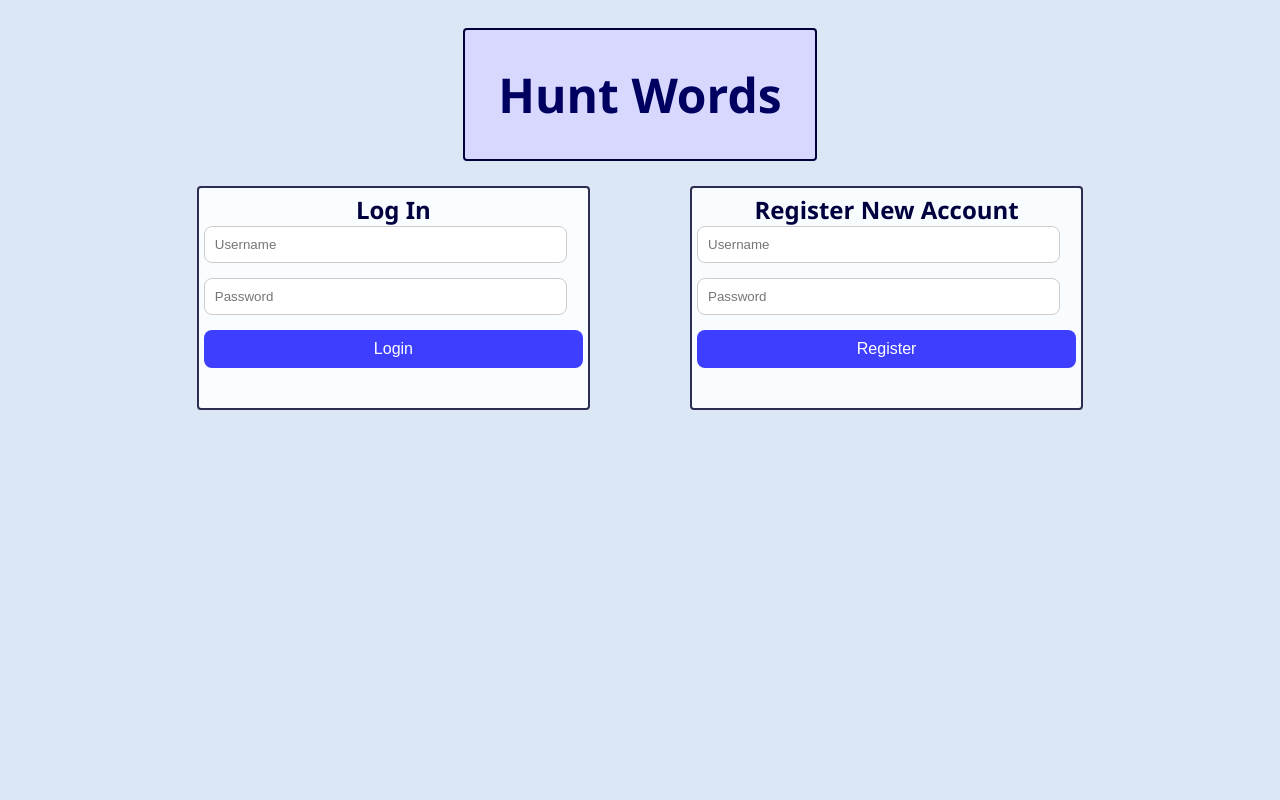
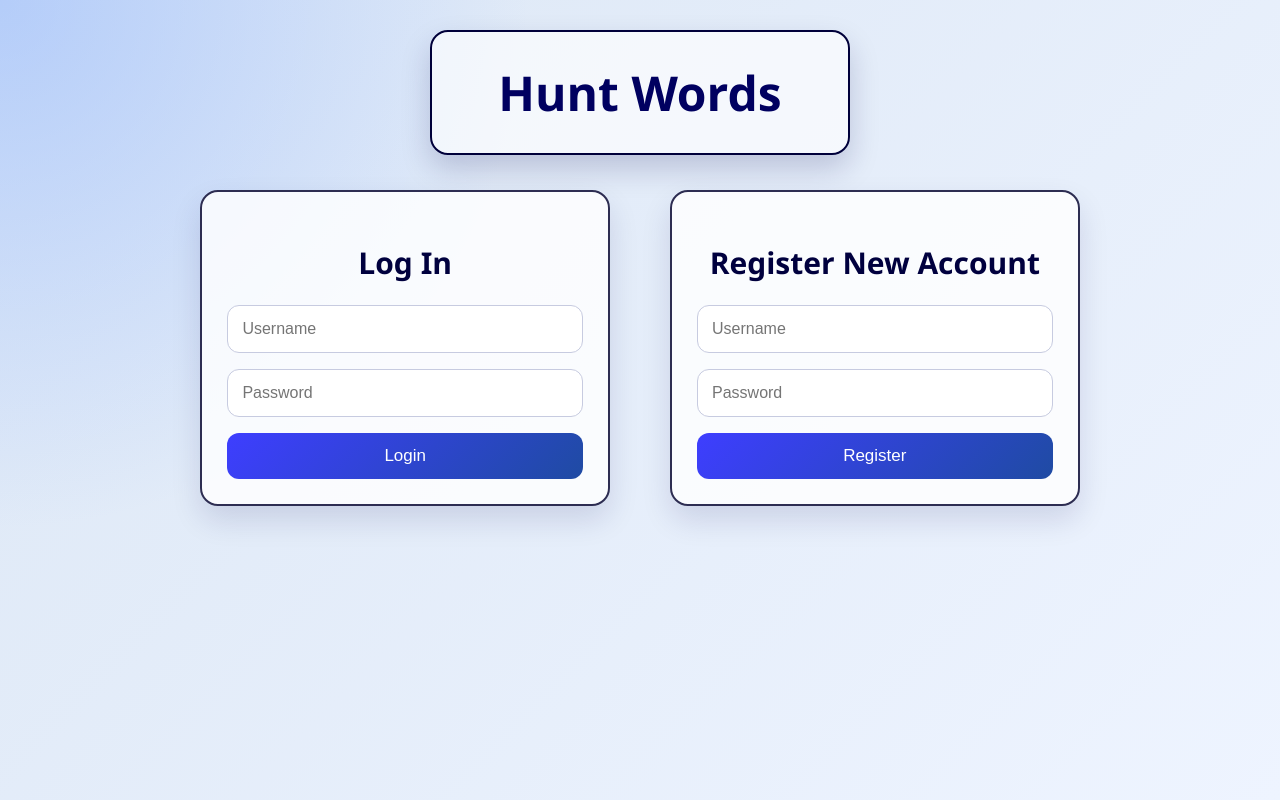
Before and after one commit to NCRD01/hunt-words, a Flask app: page / in a window 1280 px wide. Run offline with Flask 3, Linux system fonts and the light colour scheme; parts of the project's set-up code (start-up, migrations or seed data) failed here and were passed over.

Commit message:
Polish UI styling

```diff
--- a/static/style.css
+++ b/static/style.css
@@ -1,112 +1,121 @@
-body{
-    font-family:'Segoe UI', Tahoma, Geneva, Verdana, sans-serif;
-    background-color: rgb(220, 231, 245);
+* {
+    box-sizing: border-box;
 }
 
-/*Title*/
+body {
+    margin: 0;
+    min-height: 100vh;
+    font-family: 'Segoe UI', Tahoma, Geneva, Verdana, sans-serif;
+    background:
+        radial-gradient(circle at top left, rgba(132, 173, 255, 0.45), transparent 35%),
+        linear-gradient(135deg, #dce7f5 0%, #eef4ff 100%);
+    color: #0a0f3c;
+}
+
+/* Title */
+.title-container {
+    display: flex;
+    justify-content: center;
+    padding-top: 30px;
+}
+
 .title {
-    color: #000060;
-    background-color: #d8d8ff;
-    margin: 20px;
-    border: 2px solid #00003a;
-    border-radius: 4px;
-    width: 350px;
+    color: rgb(0, 0, 96);
+    background: rgba(255, 255, 255, 0.65);
+    border: 2px solid rgb(0, 0, 58);
+    border-radius: 18px;
+    width: 420px;
     display: flex;
     justify-content: center;
     font-size: 24px;
+    box-shadow: 0 14px 30px rgba(0, 0, 80, 0.18);
 }
 
-.title-container {
-    display: flex;
-    justify-content: center;
+.title h1 {
+    margin: 28px 0;
 }
 
-/*Login Page*/
-.login-card {
-    border: 2px solid rgb(45, 45, 82);
-    border-radius: 4px;
-    width: 30%;
-    margin: 5px;
-    padding: 5px;
-    background-color: rgb(250, 253, 255);
-    margin-right: 50px;
-    padding-bottom: 40px;
-}
-
-.login-card input {
-    width: 90%;
-    padding: 10px;
-    margin-bottom: 15px;
-    border: 1px solid #ccc;
-    border-radius: 8px;
-}
-
-.login-card button {
-    width: 100%;
-    padding: 10px;
-    margin-top: 0;
-    margin-bottom: 0;
-    background-color: rgb(62, 62, 255);
-    color: white;
-    border: none;
-    border-radius: 8px;
-    cursor: pointer;
-    font-size: 16px;
-}
-
-.register-card {
-    border: 2px solid rgb(45, 45, 82);
-    border-radius: 4px;
-    width: 30%;
-    margin: 5px;
-    padding: 5px;
-    background-color: rgb(249, 252, 255);
-    margin-left: 50px;
-    padding-bottom: 40px;
-}
-
-.register-card input {
-    width: 90%;
-    padding: 10px;
-    margin-bottom: 15px;
-    border: 1px solid #ccc;
-    border-radius: 8px;
-}
-
-.register-card button {
-    width: 100%;
-    padding: 10px;
-    margin-top: 0;
-    margin-bottom: 0;
-    background-color: rgb(62, 62, 255);
-    color: white;
-    border: none;
-    border-radius: 8px;
-    cursor: pointer;
-    font-size: 16px;
-}
-
+/* Login Page */
 .login-register-cards {
     display: flex;
     justify-content: center;
+    gap: 60px;
+    margin-top: 35px;
+    flex-wrap: wrap;
+}
+
+.login-card,
+.register-card {
+    border: 2px solid rgb(45, 45, 82);
+    border-radius: 18px;
+    width: 32%;
+    min-width: 320px;
+    padding: 25px;
+    background: rgba(255, 255, 255, 0.82);
+    box-shadow: 0 14px 30px rgba(0, 0, 80, 0.12);
+}
+
+.login-card input,
+.register-card input {
+    width: 100%;
+    padding: 14px;
+    margin-bottom: 16px;
+    border: 1px solid #c7cbe0;
+    border-radius: 12px;
+    font-size: 16px;
+    outline: none;
+}
+
+.login-card input:focus,
+.register-card input:focus {
+    border-color: rgb(62, 62, 255);
+    box-shadow: 0 0 0 3px rgba(62, 62, 255, 0.16);
+}
+
+.login-card button,
+.register-card button,
+.home-menu button,
+.back-to-home,
+.modal-buttons button,
+.locked-screen button {
+    transition: transform 0.18s ease, box-shadow 0.18s ease, background 0.18s ease;
+}
+
+.login-card button,
+.register-card button {
+    width: 100%;
+    padding: 13px;
+    background: linear-gradient(135deg, rgb(62, 62, 255), rgb(31, 75, 163));
+    color: white;
+    border: none;
+    border-radius: 12px;
+    cursor: pointer;
+    font-size: 17px;
+}
+
+.login-card button:hover,
+.register-card button:hover,
+.home-menu button:hover,
+.back-to-home:hover,
+.modal-buttons button:hover,
+.locked-screen button:hover {
+    transform: translateY(-2px);
+    box-shadow: 0 10px 20px rgba(0, 0, 80, 0.18);
 }
 
 .card-head {
-    display:flex;
+    display: flex;
     justify-content: center;
     color: rgb(0, 0, 62);
+    font-size: 30px;
+    margin-bottom: 22px;
 }
 
-.error-message {
-    color: red;
-    font-size: 12px;
-    text-align: center;
-}
-
-/*Home Page*/
+/* Home Page */
 .home-page {
     display: flex;
     justify-content: center;
+    margin-top: 25px;
 }
 
 .home-menu {
@@ -204,126 +247,169 @@ body{
     padding: 25px;
 }
 
-.game-container main {
-    display: grid;
-    grid-template-columns: 250px 1fr;
-    gap: 40px;
+.game-header {
+    display: flex;
+    justify-content: center;
+    gap: 60px;
+    margin-bottom: 20px;
 }
 
-.timer {
-    display: flex;
-    justify-content: center;
-    flex-direction: column;
-    align-items: center;
+.game-header > div {
+    background: rgba(255, 255, 255, 0.7);
+    padding: 18px 28px;
+    border-radius: 18px;
+    min-width: 170px;
+    text-align: center;
+    box-shadow: 0 10px 24px rgba(0, 0, 80, 0.1);
 }
 
-.score-streak-container {
-    display: flex;
-    justify-content: center;
-}
-
-.score {
-    display: flex;
-    justify-content: center;
-    flex-direction: column;
-    align-items: center;
-    padding: 0;
+.game-header h1,
+.game-header h2 {
     margin: 0;
 }
 
-.score h1, h2, h3{
-    margin: 0;
-    padding: 0;
+.game-main {
+    display: grid;
+    grid-template-columns: 260px 1fr;
+    gap: 40px;
+    align-items: start;
 }
 
+.found-words-panel {
+    background: rgba(255, 255, 255, 0.72);
+    border-radius: 20px;
+    padding: 22px;
+    min-height: 500px;
+    box-shadow: 0 12px 26px rgba(0, 0, 80, 0.12);
+}
+
+.score,
 .streak {
     display: flex;
-    justify-content: center;
-    flex-direction: column;
+    justify-content: space-between;
     align-items: center;
-    padding-bottom: 0;
-    margin-bottom: 0;
+    background: #eef4ff;
+    padding: 12px 15px;
+    border-radius: 14px;
+    margin-bottom: 12px;
 }
 
-.streak h1, h2, h3 {
+.score h3,
+.streak h3 {
     margin: 0;
-    padding: 0;
 }
 
-.game-main {
-    display: flex;
-    justify-content: left;
+#foundWords {
+    padding-left: 22px;
+}
+
+#foundWords li {
+    margin: 6px 0;
+    font-weight: 600;
 }
 
 .game-area {
-    width: 70%;
     display: flex;
     flex-direction: column;
     align-items: center;
-    justify-content: center;
     user-select: none;
 }
 
-.current-word{
-    padding: 0;
-    margin: 0;
-    margin-top: 10px;
+.current-word {
+    margin-top: 18px;
+    font-size: 20px;
+    font-weight: 600;
 }
 
-.found-words-panel {
-    width: 50%;
+#currentWord {
+    color: rgb(62, 62, 255);
+    letter-spacing: 2px;
 }
 
 #board {
     display: grid;
-    grid-template-columns: repeat(4, 80px);
-    gap: 10px;
+    grid-template-columns: repeat(4, 90px);
+    gap: 12px;
     margin-top: 25px;
+    padding: 18px;
+    background: rgba(255, 255, 255, 0.45);
+    border-radius: 24px;
+    box-shadow: inset 0 0 0 2px rgba(0, 0, 80, 0.08);
 }
 
 .tile {
-    width: 80px;
-    height: 80px;
-    border: 2px solid black;
-    border-radius: 10px;
+    width: 90px;
+    height: 90px;
+    border: 2px solid rgb(0, 0, 58);
+    border-radius: 18px;
     display: flex;
     justify-content: center;
     align-items: center;
-    font-size: 2rem;
-    font-weight: bold;
+    font-size: 2.3rem;
+    font-weight: 800;
     cursor: pointer;
-    background-color: white;
+    background: linear-gradient(145deg, #ffffff, #edf3ff);
+    box-shadow: 0 8px 18px rgba(0, 0, 80, 0.12);
+    transition: transform 0.12s ease, background 0.12s ease, box-shadow 0.12s ease;
+}
+
+.tile:hover {
+    transform: translateY(-2px);
 }
 
 .tile.selected {
-    background-color: #7ea6ff;
+    background: linear-gradient(135deg, #5b7cff, #6cc7ff);
     color: white;
     transform: scale(1.08);
+    box-shadow: 0 12px 25px rgba(62, 62, 255, 0.3);
 }
 
 #wordMessage {
-    height: 24px;
+    height: 28px;
     margin: 8px 0 0 0;
     font-weight: bold;
     text-align: center;
 }
 
 .valid-message {
-    color: green;
+    color: #12803a;
 }
 
 .invalid-message {
-    color: red;
+    color: #c62828;
 }
 
+/* Daily Locked Screen */
+.locked-screen {
+    width: 50%;
+    min-width: 340px;
+    margin: 90px auto;
+    text-align: center;
+    background: rgba(255, 255, 255, 0.86);
+    padding: 40px;
+    border-radius: 22px;
+    box-shadow: 0 16px 35px rgba(0, 0, 80, 0.16);
+}
+
+.locked-screen button {
+    padding: 12px 18px;
+    background: rgb(31, 75, 163);
+    color: white;
+    border: none;
+    border-radius: 12px;
+    cursor: pointer;
+}
+
+/* Modal */
 .modal {
     position: fixed;
     inset: 0;
-    background: rgba(0, 0, 50, 0.65);
+    background: rgba(0, 0, 50, 0.68);
     display: flex;
     justify-content: center;
     align-items: center;
     z-index: 999;
+    backdrop-filter: blur(4px);
 }
 
 .hidden {
```
Also changed, not shown: other parts of static/style.css (+117 -37 lines).
